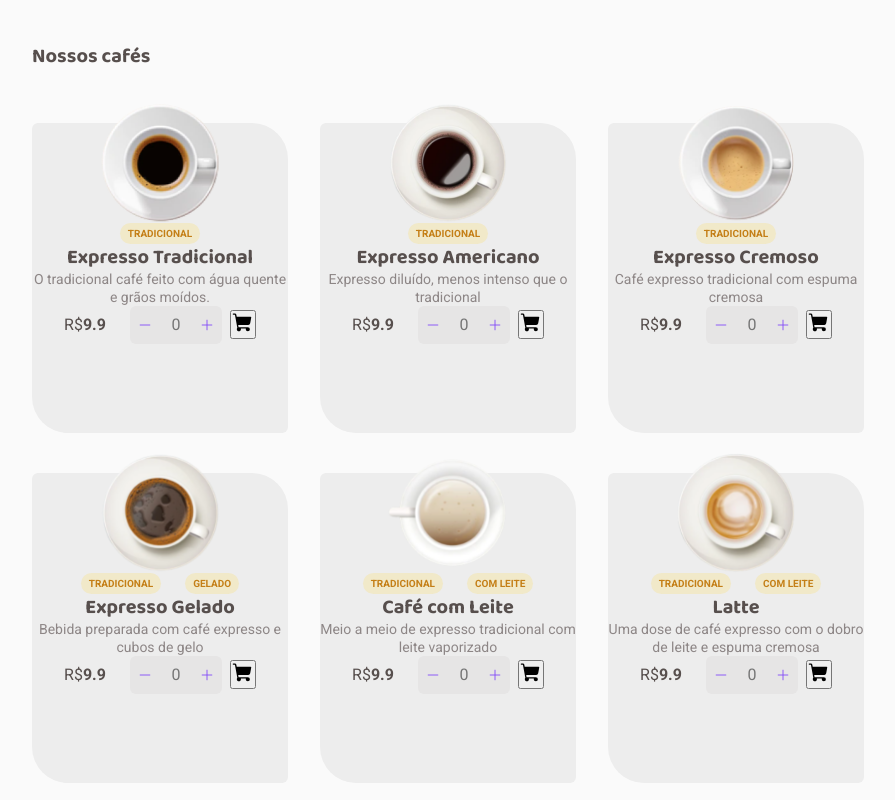
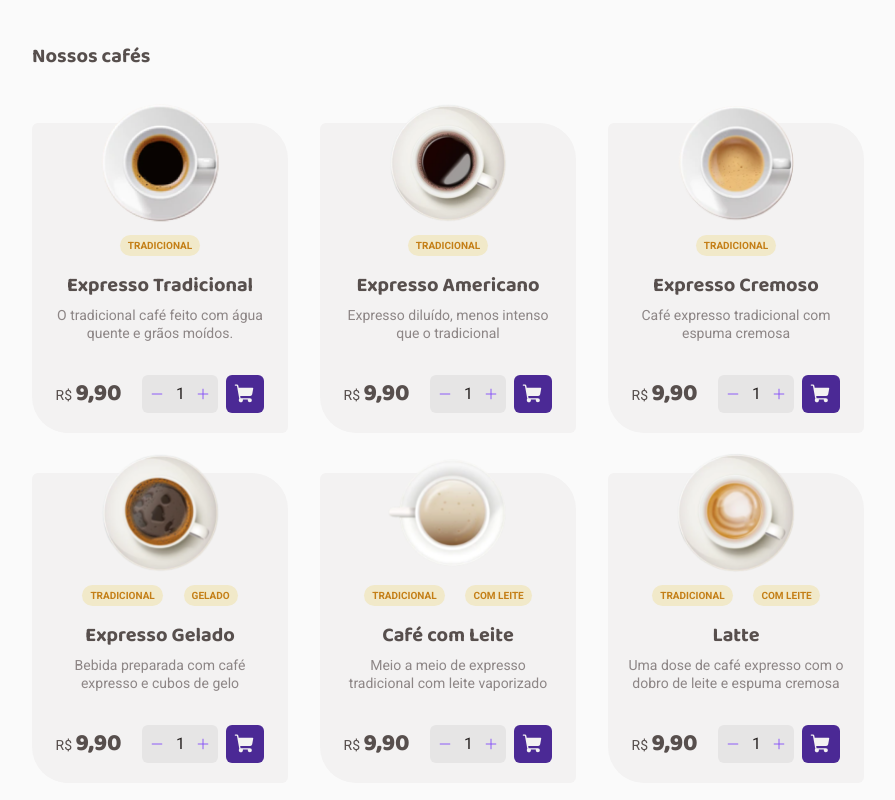
Before and after one commit to Gustavo-NSAbreu/Coffee-Delivery, a React (Vite) app: page / in a window 1280 px wide. Shown: the part 620-1420 px from the top of the page, without its empty margins (192-1087 px from the left). Built offline with nearby package versions, Linux system fonts and the light colour scheme.

Commit message:
Created home page 'add to cart' logic

```diff
--- a/Coffee/data.ts
+++ b/Coffee/data.ts
@@ -1,6 +1,6 @@
 export type Tag = 'TRADICIONAL' | 'GELADO' | 'COM LEITE' | 'ESPECIAL' | 'ALCOÓLICO';
 
-interface Coffee {
+export interface Coffee {
   id: string;
   image: string;
   name: string;
--- a/src/App.tsx
+++ b/src/App.tsx
@@ -3,14 +3,17 @@ import { defaultTheme } from './styles/themes/default';
 import { GlobalStyle } from './styles/global';
 import Router from './Router';
 import { BrowserRouter } from 'react-router-dom';
+import CartContextProvider from './context/CartContext';
 
 export default function App() {
 	return (
 		<ThemeProvider theme={defaultTheme}>
-			<BrowserRouter>
-				<Router />
-				<GlobalStyle />
-			</BrowserRouter>
+			<CartContextProvider>
+				<BrowserRouter>
+					<Router />
+					<GlobalStyle />
+				</BrowserRouter>
+			</CartContextProvider>
 		</ThemeProvider>
 	);
 }
--- a/src/components/Header/index.tsx
+++ b/src/components/Header/index.tsx
@@ -1,9 +1,14 @@
 import { ShoppingCart, MapPin } from 'phosphor-react';
-import { HeaderContainer } from './styles';
+import { CartContentIndicator, HeaderContainer } from './styles';
 import logo from '../../assets/logo.svg';
 import { NavLink } from 'react-router-dom';
+import { useContext } from 'react';
+import { CartContext } from '../../context/CartContext';
 
 export default function Header() {
+
+const {totalAmount} = useContext(CartContext);
+
 	return (
 		<HeaderContainer>
       <img src={logo} />
@@ -16,7 +21,6 @@ export default function Header() {
 					/>
           <p>
             Rio de Janeiro, RJ
-            {/* Porto Alegre, RS */}
           </p>
 				</NavLink>
 				<NavLink to='/checkout'>
@@ -24,6 +28,7 @@ export default function Header() {
 						size={22}
 						weight='fill'
 					/>
+					{totalAmount ? <CartContentIndicator>{totalAmount}</CartContentIndicator> : null}
 				</NavLink>
 			</nav>
 		</HeaderContainer>
--- a/src/components/Header/styles.ts
+++ b/src/components/Header/styles.ts
@@ -40,6 +40,8 @@ export const HeaderContainer = styled.header`
       justify-content: center;
       align-items: center;
 
+      position: relative;
+
       padding: 0.5rem;
       border-radius: 6px;
 
@@ -49,3 +51,28 @@ export const HeaderContainer = styled.header`
   }
 
 `;
+
+export const CartContentIndicator = styled.div`
+  display: flex;
+  width: 1.25rem;
+  height: 1.25rem;
+  justify-content: center;
+  align-items: center;
+
+  position: absolute;
+  right: -0.52156rem;
+
+  top: -0.5rem;
+
+  border-radius: 62.5rem;
+  background: ${(props) => props.theme["yellow-700"]};
+  color: ${(props) => props.theme["gray-100"]};
+
+  text-align: center;
+  font-family: Roboto;
+  font-size: 0.75rem;
+  font-style: normal;
+  font-weight: 700;
+  line-height: 130%;
+  letter-spacing: -0.045rem;
+`;
--- a/src/components/NumberInput/index.tsx
+++ b/src/components/NumberInput/index.tsx
@@ -1,22 +1,37 @@
 import { Minus, Plus } from "phosphor-react";
 import { NumberInputContainer } from "./styles";
 
-export default function NumberInput() {
+interface NumberInputProps {
+  amount: number;
+  setAmount: React.Dispatch<React.SetStateAction<number>>
+}
 
+const MINIMUM_AMOUNT = 1;
+const MAXIMUM_AMOUNT = 10;
 
+export default function NumberInput({ amount, setAmount }: NumberInputProps) {
+
+  function handleDecreaseAmount() {
+    setAmount((state) => state > MINIMUM_AMOUNT ? state - 1 : state);
+  }
+
+  function handleIncreaseAmount() {
+    setAmount((state) => state < MAXIMUM_AMOUNT ? state + 1 : state);
+  }
 
   return (
     <NumberInputContainer>
-      <button>
+      <button onClick={handleDecreaseAmount}>
         <Minus size={14} />
       </button>
       <input
+        readOnly
         type="number"
-        placeholder="0"
-        min={0}
+        min={1}
         max={10}
+        value={amount}
       />
-      <button>
+      <button onClick={handleIncreaseAmount}>
         <Plus size={14} />
       </button>
     </NumberInputContainer>
--- a/src/components/NumberInput/styles.ts
+++ b/src/components/NumberInput/styles.ts
@@ -31,6 +31,9 @@ export const NumberInputContainer = styled.div`
     border: none;
     background: transparent;
     text-align: center;
+    width: 1rem;
+
+    color: ${(props) => props.theme["gray-900"]};
 
     -webkit-appearance: textfield;
   }
--- /dev/null
+++ b/src/context/CartContext.tsx
@@ -0,0 +1,66 @@
+import { ReactNode, createContext, useState } from "react";
+import { coffees } from "../../Coffee/data";
+
+interface CartContextData {
+  cart: Cart[];
+  totalAmount: number;
+  setCoffeeAmount: (id: string, amount: number) => void;
+}
+
+export const CartContext = createContext({} as CartContextData);
+
+interface CartContextProviderProps {
+  children: ReactNode;
+}
+
+interface Cart {
+  id: string;
+  image: string;
+  name: string;
+  basePrice: number;
+  amount: number;
+}
+
+const defaultCart: Cart[] = coffees.map((coffee) => {
+  return {
+      id: coffee.id,
+      image: coffee.image,
+      name: coffee.name,
+      basePrice: coffee.price,
+      amount: 0} as Cart
+  }
+);
+
+export default function CartContextProvider({ children }: CartContextProviderProps) {
+  const [cart, setCart] = useState<Cart[]>(defaultCart);
+
+  const [totalAmount, setTotalAmount] = useState(0);
+
+  function setCoffeeAmount(id: string, amount: number) {
+    const newCart = cart.map((coffee) => {
+      if (coffee.id === id) {
+        return {
+          ...coffee,
+          amount: coffee.amount + amount,
+        }
+      }
+
+      return coffee;
+    });
+
+    setTotalAmount(newCart.reduce((accumulator, coffee) => accumulator + coffee.amount, 0));
+    setCart(newCart);
+  }
+
+  return (
+    <CartContext.Provider
+      value={{
+        cart,
+        totalAmount,
+        setCoffeeAmount,
+      }}
+    >
+      {children}
+    </CartContext.Provider>
+  );
+}
--- a/src/pages/Home/components/CoffeeList/components/Coffee/index.tsx
+++ b/src/pages/Home/components/CoffeeList/components/Coffee/index.tsx
@@ -1,9 +1,13 @@
 import { ShoppingCart } from "phosphor-react";
 import { Tag } from "../../../../../../../Coffee/data";
 import NumberInput from "../../../../../../components/NumberInput";
-import { CoffeeContainer, TagsContainer } from "./styles";
+import { AddToCartButton, CoffeeContainer, TagsContainer, PriceTag } from "./styles";
+import { useContext, useState } from "react";
+import { CartContext } from "../../../../../../context/CartContext";
+
 
 interface CoffeeProps {
+  id: string;
   image: string;
   name: string;
   description: string;
@@ -11,7 +15,15 @@ interface CoffeeProps {
   tags: Tag[];
 }
 
-export default function Coffee({ image, name, description, price, tags }: CoffeeProps) {
+export default function Coffee({ id, image, name, description, price, tags }: CoffeeProps) {
+
+  const { setCoffeeAmount } = useContext(CartContext);
+
+  const [amount, setAmount] = useState(1);
+
+  function setCoffeeAmountInCart() {
+    setCoffeeAmount(id, amount);
+  }
 
   return (
     <CoffeeContainer>
@@ -22,17 +34,14 @@ export default function Coffee({ image, name, description, price, tags }: Coffee
       <h2>{name}</h2>
       <p>{description}</p>
       <div>
-        <span>
-          R$
-          <strong>
-            {price}
-          </strong>
-        </span>
+        <PriceTag>
+          {Intl.NumberFormat('pt-BR', {minimumSignificantDigits: 3, }).format(price)}
+        </PriceTag>
         <div>
-          <NumberInput />
-          <button>
+          <NumberInput amount={amount} setAmount={setAmount} />
+          <AddToCartButton onClick={setCoffeeAmountInCart}>
             <ShoppingCart weight="fill" size={22} />
-          </button>
+          </AddToCartButton>
         </div>
       </div>
     </CoffeeContainer>
--- a/src/pages/Home/components/CoffeeList/components/Coffee/styles.ts
+++ b/src/pages/Home/components/CoffeeList/components/Coffee/styles.ts
@@ -11,7 +11,7 @@ export const CoffeeContainer = styled.div`
   height: 19.375rem;
   border-radius: 0.375rem 2.25rem;
 
-  background: ${(props) => props.theme["gray-300"]};
+  background: ${(props) => props.theme["gray-200"]};
 
   img {
     display: flex;
@@ -20,39 +20,45 @@ export const CoffeeContainer = styled.div`
     justify-content: center;
     align-items: center;
     flex-shrink: 0;
-    margin-top: calc(0px - 1.25rem)
+    margin-top: calc(0px - 1.25rem);
+    margin-bottom: 0.75rem;
   }
 
   h2 {
-    font-family: Baloo 2;
+    font-family: 'Baloo 2';
     font-size: 1.25rem;
     font-style: normal;
     font-weight: 700;
     line-height: 130%;
+
+    margin-bottom: 0.5rem;
   }
 
   p {
-    font-family: Roboto;
+    font-family: 'Roboto';
     font-size: 0.875rem;
     font-style: normal;
     font-weight: 400;
     line-height: 130%;
+    text-align: center;
+
+    margin-left: 1.25rem;
+    margin-right: 1.25rem;
+    margin-bottom: 2.06rem;
 
     color: ${(props) => props.theme["gray-600"]};
   }
 
   div {
     display: flex;
-    flex-direction: row;
-    justify-content: center;
+    justify-content: space-between;
     align-items: center;
-    gap: 1.5rem;
+    gap: 1.30rem;
 
     div {
       display: flex;
       gap: 0.5rem;
     }
-
   }
 `;
 
@@ -63,12 +69,13 @@ export const TagsContainer = styled.div`
   align-items: center;
 
   gap: 0.25rem;
+  margin-bottom: 1rem;
 
   span {
     padding: 0.25rem 0.5rem;
     border-radius: 6.25rem;
 
-    font-family: Roboto;
+    font-family: 'Roboto';
     font-size: 0.625rem;
     font-style: normal;
     font-weight: 700;
@@ -81,3 +88,34 @@ export const TagsContainer = styled.div`
   }
 
 `;
+
+export const AddToCartButton = styled.button`
+  display: flex;
+  justify-content: center;
+  align-items: center;
+
+  padding: 0.5rem;
+
+  border: none;
+  border-radius: 0.375rem;
+
+  background: ${(props) => props.theme['purple-700']};
+  color: ${(props) => props.theme['gray-200']};
+`;
+
+export const PriceTag = styled.span`
+  font-family: 'Baloo 2';
+  font-size: 1.5rem;
+  font-weight: 800;
+  line-height: 130%;
+
+  &::before {
+    content: "R$ ";
+
+    font-family: 'Roboto';
+    font-size: 0.875rem;
+    font-style: normal;
+    font-weight: 400;
+    line-height: 130%;
+  }
+`;
--- a/src/pages/Home/components/CoffeeList/index.tsx
+++ b/src/pages/Home/components/CoffeeList/index.tsx
@@ -11,6 +11,7 @@ export default function CoffeeList() {
           .map((coffee) =>
             <Coffee
               key={coffee.id}
+              id={coffee.id}
               image={coffee.image}
               name={coffee.name}
               description={coffee.description}
--- a/src/pages/Home/components/CoffeeList/styles.ts
+++ b/src/pages/Home/components/CoffeeList/styles.ts
@@ -30,6 +30,9 @@ export const CoffeeListContainer = styled.section`
 
   @media (max-width: 930px) {
     width: 16rem;
+    h1 {
+      align-self: center;
+    }
   }
 `;
 
```
